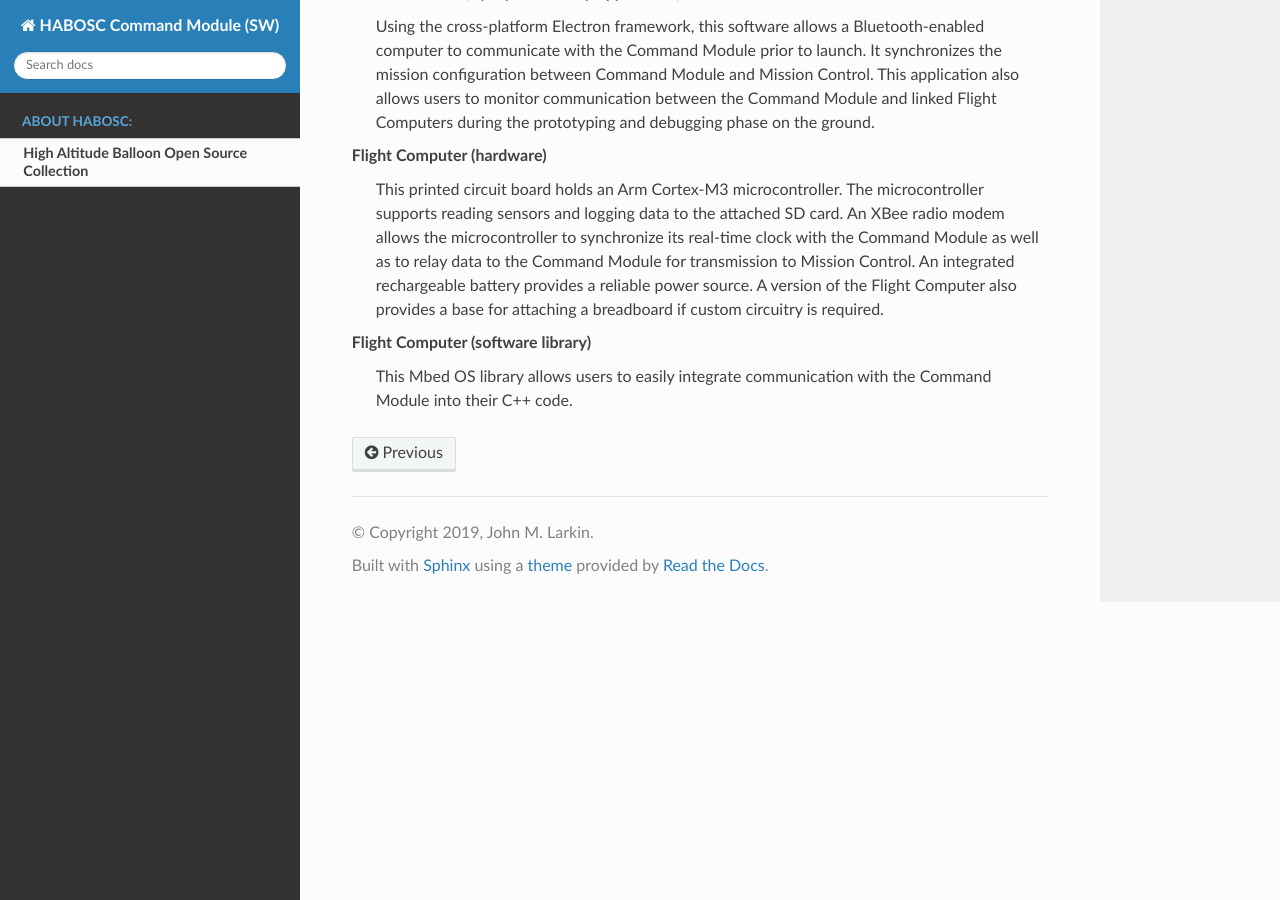
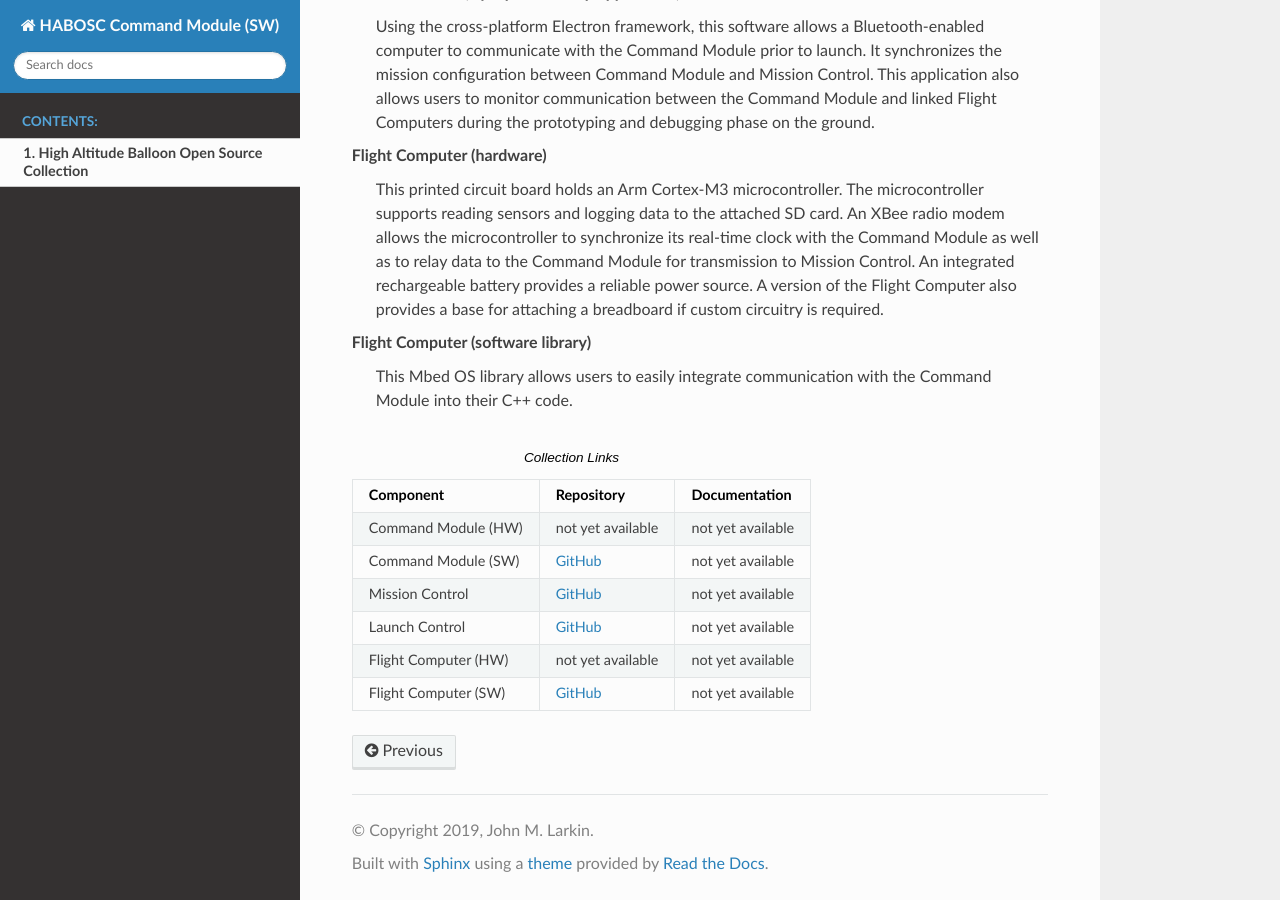
Before and after one commit to WhitNearSpace/Whitworth-CommandModule, a Sphinx documentation site: the page built from docs/overview.rst, in a window 1280 px wide and 900 px high, scrolled down 761 px. Built offline with Sphinx 7.4.7 and the Read the Docs theme 2.0.0, drawn with Linux system fonts in a browser that asks for light colours.

Commit message:
Update README with HABOSC overview

```diff
--- a/docs/overview.rst
+++ b/docs/overview.rst
@@ -24,3 +24,28 @@ Flight Computer (hardware)
 
 Flight Computer (software library)
   This Mbed OS library allows users to easily integrate communication with the Command Module into their C++ code.
+
+..  list-table:: Collection Links
+    :header-rows: 1
+
+    * - Component
+      - Repository
+      - Documentation
+    * - Command Module (HW)
+      - not yet available
+      - not yet available
+    * - Command Module (SW)
+      - `GitHub <https://github.com/JohnMLarkin/Whitworth-CommandModule>`_
+      - not yet available
+    * - Mission Control
+      - `GitHub <https://github.com/JohnMLarkin/https://github.com/JohnMLarkin/Mission-Control>`_
+      - not yet available
+    * - Launch Control
+      - `GitHub <https://github.com/JohnMLarkin/Whitworth-LaunchControl>`_
+      - not yet available
+    * - Flight Computer (HW)
+      - not yet available
+      - not yet available
+    * - Flight Computer (SW)
+      - `GitHub <https://github.com/JohnMLarkin/FlightComputer-SW>`_
+      - not yet available
```
Also changed, not shown: README.rst (+16 -1 lines), docs/contents.rst (+3 -8 lines).
